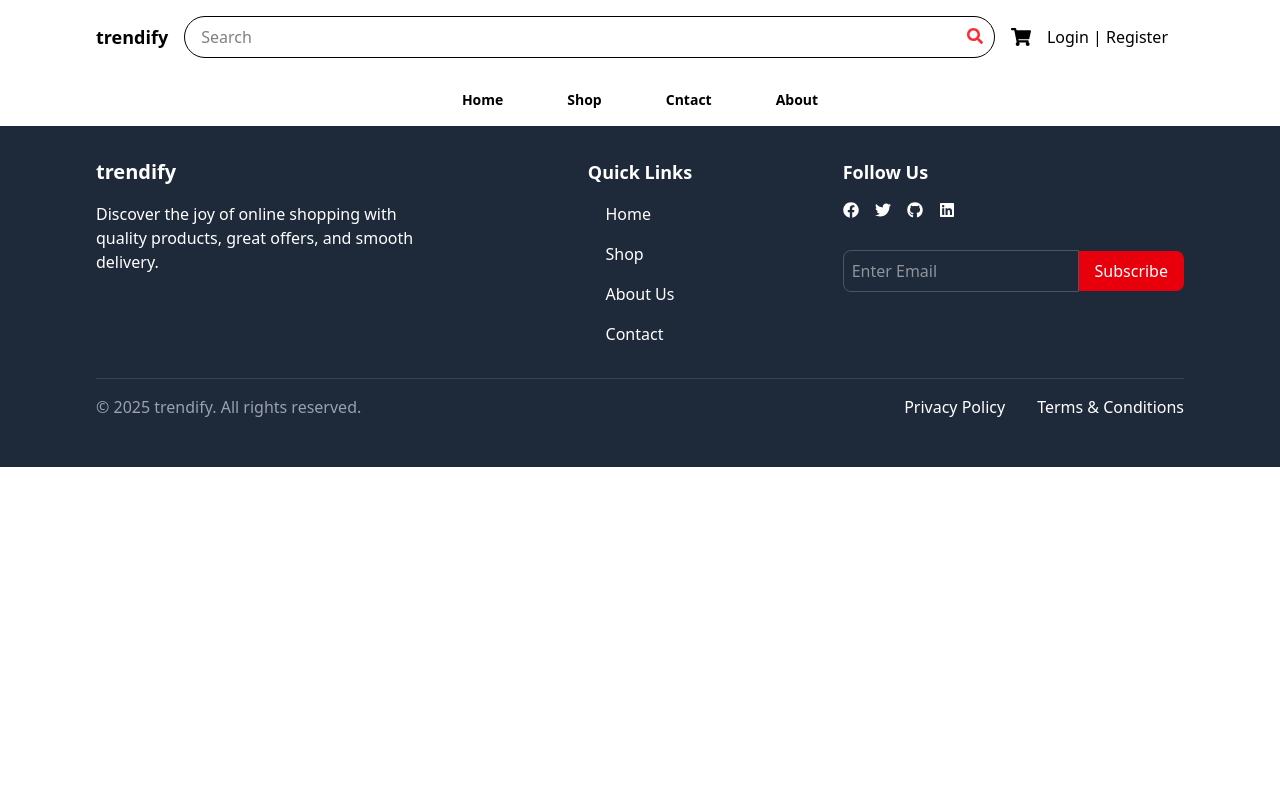
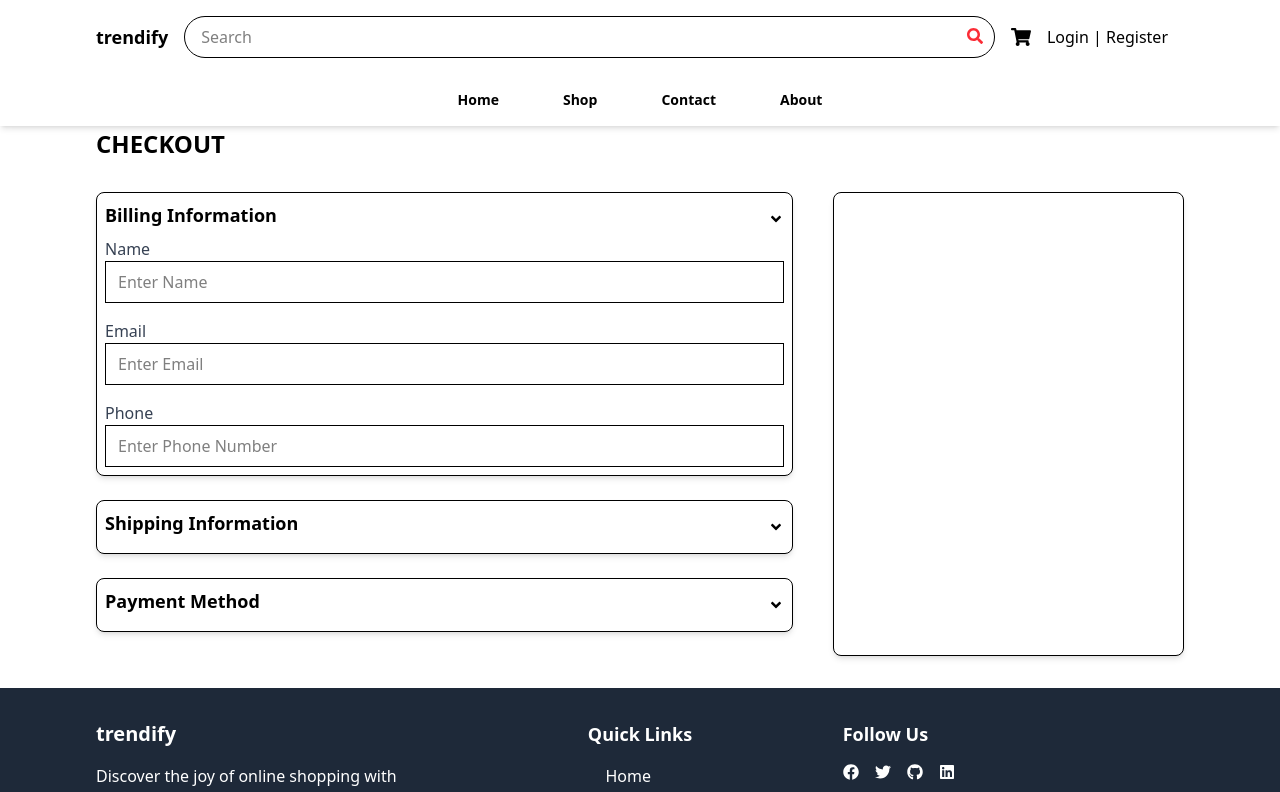
Before and after one commit to Kaushik-123-p/trendify, a React (Vite) app in the folder trendify/: page /checkout in a window 1280 px wide. Shown: the top 792 px of the page. Built offline with nearby package versions, Linux system fonts and the light colour scheme.

Commit message:
add Checkout page and integrate with Cart for checkout process

```diff
--- a/trendify/src/App.jsx
+++ b/trendify/src/App.jsx
@@ -4,6 +4,7 @@
 import Home from "./pages/home/Home";
 import Shop from "./pages/home/Shop";
 import Cart from "./pages/Cart";
+import Checkout from "./pages/Checkout";
 
 function App() {
   return (
@@ -13,6 +14,7 @@
         <Route path="/" element={<Home />} />
         <Route path="/shop" element={<Shop />} />
         <Route path="/cart" element={<Cart />} />
+        <Route path="/checkout" element={<Checkout />} />
       </Routes>
       <Footer />
     </Router>
--- a/trendify/src/components/navbar/Navbar.jsx
+++ b/trendify/src/components/navbar/Navbar.jsx
@@ -8,7 +8,7 @@
 const Navbar = () => {
   const products = useSelector((state) => state.cart.products);
   return (
-    <nav className="bg-white shadow-md static top-0 left-0 w-full z-10">
+    <nav className="bg-white shadow-md fixed top-0 left-0 w-full z-10 ">
       <div className="container mx-auto px-4 md:px-16 lg:px-24  py-4 flex justify-between items-center">
         <div className="text-lg font-bold">
           <Link to="/">trendify</Link>
@@ -47,7 +47,7 @@
           Shop
         </Link>
         <Link to="/" className="hover:underline">
-          Cntact
+          Contact
         </Link>
         <Link to="/" className="hover:underline">
           About
--- a/trendify/src/pages/Cart.jsx
+++ b/trendify/src/pages/Cart.jsx
@@ -19,7 +19,7 @@
   const navigate = useNavigate();
   const dispatch = useDispatch();
   return (
-    <div className="container mx-auto py-8 px-4 min-h-96 md:px-16 lg:px-24">
+    <div className="container mx-auto py-8 px-4 min-h-96 md:px-16 lg:px-24 pt-32">
       {cart.products.length > 0 ? (
         <div>
           <h3 className="text-2xl font-semibold mb-4">SHOPPING CART</h3>
@@ -107,7 +107,10 @@
                 <span>Total Price: </span>
                 <span>${cart.totalPrice.toFixed(2)}</span>
               </div>
-              <button className="w-full bg-red-600 text-white py-2 hover:bg-red-800">
+              <button
+                className="w-full bg-red-600 text-white py-2 hover:bg-red-800"
+                onClick={() => navigate("/checkout")}
+              >
                 Proceed to Checkout
               </button>
             </div>
--- /dev/null
+++ b/trendify/src/pages/Checkout.jsx
@@ -0,0 +1,140 @@
+import React, { useState } from "react";
+import { FaAngleDown } from "react-icons/fa";
+
+const Checkout = () => {
+  const [billingToggle, setBillingToggle] = useState(true);
+  const [shippingToggle, setShippingToggle] = useState(false);
+  const [paymentToggle, setPaymentToggle] = useState(false);
+  const [paymentMethod, setPaymentMethod] = useState("cod");
+  return (
+    <div className="container mx-auto py-8 px-4 min-h-96 md:px-16 lg:px-24 pt-32">
+      <h3 className="text-2xl font-semibold mb-4">CHECKOUT</h3>
+      <div className="flex flex-col md:flex-row justify-between space-x-10 mt-8">
+        <div className="md:w-2/3">
+          <div className="border p-2 mb-6 rounded-lg shadow-md">
+            <div
+              className="flex justify-between items-center cursor-pointer"
+              onClick={() => setBillingToggle(!billingToggle)}
+            >
+              <h3 className="font-semibold text-lg mb-2">
+                Billing Information
+              </h3>
+              {billingToggle ? <FaAngleDown /> : <FaAngleDown />}
+            </div>
+
+            <div className={`space-y-4 ${billingToggle ? "block" : "hidden"}`}>
+              <div>
+                <label className="block text-gray-700">Name</label>
+                <input
+                  type="text"
+                  name="name"
+                  placeholder="Enter Name"
+                  className="w-full px-3 py-2 border"
+                />
+              </div>
+              <div>
+                <label className="block text-gray-700">Email</label>
+                <input
+                  type="email"
+                  name="email"
+                  placeholder="Enter Email"
+                  className="w-full px-3 py-2 border"
+                />
+              </div>
+              <div>
+                <label className="block text-gray-700">Phone</label>
+                <input
+                  type="text"
+                  name="phone"
+                  placeholder="Enter Phone Number"
+                  className="w-full px-3 py-2 border"
+                />
+              </div>
+            </div>
+          </div>
+
+          <div className="border p-2 mb-6 rounded-lg shadow-md">
+            <div
+              className="flex justify-between items-center cursor-pointer"
+              onClick={() => setShippingToggle(!shippingToggle)}
+            >
+              <h3 className="font-semibold text-lg mb-2">
+                Shipping Information
+              </h3>
+              {shippingToggle ? <FaAngleDown /> : <FaAngleDown />}
+            </div>
+
+            <div className={`space-y-4 ${shippingToggle ? "block" : "hidden"}`}>
+              <div>
+                <label className="block text-gray-700">Address</label>
+                <input
+                  type="text"
+                  name="address"
+                  placeholder="Enter Address"
+                  className="w-full px-3 py-2 border"
+                />
+              </div>
+              <div>
+                <label className="block text-gray-700">City</label>
+                <input
+                  type="text"
+                  name="city"
+                  placeholder="Enter City"
+                  className="w-full px-3 py-2 border"
+                />
+              </div>
+              <div>
+                <label className="block text-gray-700">Zip Code</label>
+                <input
+                  type="text"
+                  name="zip"
+                  placeholder="Enter Zip Code"
+                  className="w-full px-3 py-2 border"
+                />
+              </div>
+            </div>
+          </div>
+
+          <div className="border p-2 mb-6 rounded-lg shadow-md">
+            <div
+              className="flex justify-between items-center cursor-pointer"
+              onClick={() => setPaymentToggle(!paymentToggle)}
+            >
+              <h3 className="font-semibold text-lg mb-2">Payment Method</h3>
+              {paymentToggle ? <FaAngleDown /> : <FaAngleDown />}
+            </div>
+
+            <div className={`space-y-4 ${paymentToggle ? "block" : "hidden"}`}>
+              <div className="flex items-center mb-2">
+                <input
+                  type="radio"
+                  name="paymentMethod"
+                  checked={paymentMethod === "cod"}
+                  onChange={() => setPaymentMethod("cod")}
+                  className="h4 w-4"
+                />
+                <label className="block text-gray-700 ml-2">
+                  Cash on Delivery
+                </label>
+              </div>
+              <div className="flex items-center mb-2">
+                <input
+                  type="radio"
+                  name="paymentMethod"
+                  checked={paymentMethod === "dc"}
+                  onChange={() => setPaymentMethod("dc")}
+                  className="h4 w-4"
+                />
+                <label className="block text-gray-700 ml-2">Debit Card</label>
+              </div>
+            </div>
+          </div>
+        </div>
+
+        <div className="md:w-1/3 bg-white p-6 rounded-lg shadow-md  border"></div>
+      </div>
+    </div>
+  );
+};
+
+export default Checkout;
--- a/trendify/src/pages/home/Home.jsx
+++ b/trendify/src/pages/home/Home.jsx
@@ -17,7 +17,7 @@
     dispatch(setProducts(productsData));
   });
   return (
-    <div>
+    <div className="pt-32">
       <div className="bg-white mt-2 px-4 md:px-16 lg:px-24 ">
         <HeroSection />
         <InfoSection />
--- a/trendify/src/pages/home/Shop.jsx
+++ b/trendify/src/pages/home/Shop.jsx
@@ -6,7 +6,7 @@
   const products = useSelector((state) => state.product);
 
   return (
-    <div className="mx-auto py-12 px-4 md:px-16 lg:px-24">
+    <div className="mx-auto py-12 px-4 md:px-16 lg:px-24 pt-36">
       <h2 className="text-2xl font-bold mb-6 text-center">SHOP</h2>
       <div className="grid grid-cols-1 sm:grid-cols-2 md:grid-cols-4 lg:grid-cols-5 gap-6 cursor-pointer">
         {products.products.map((product) => (
```
